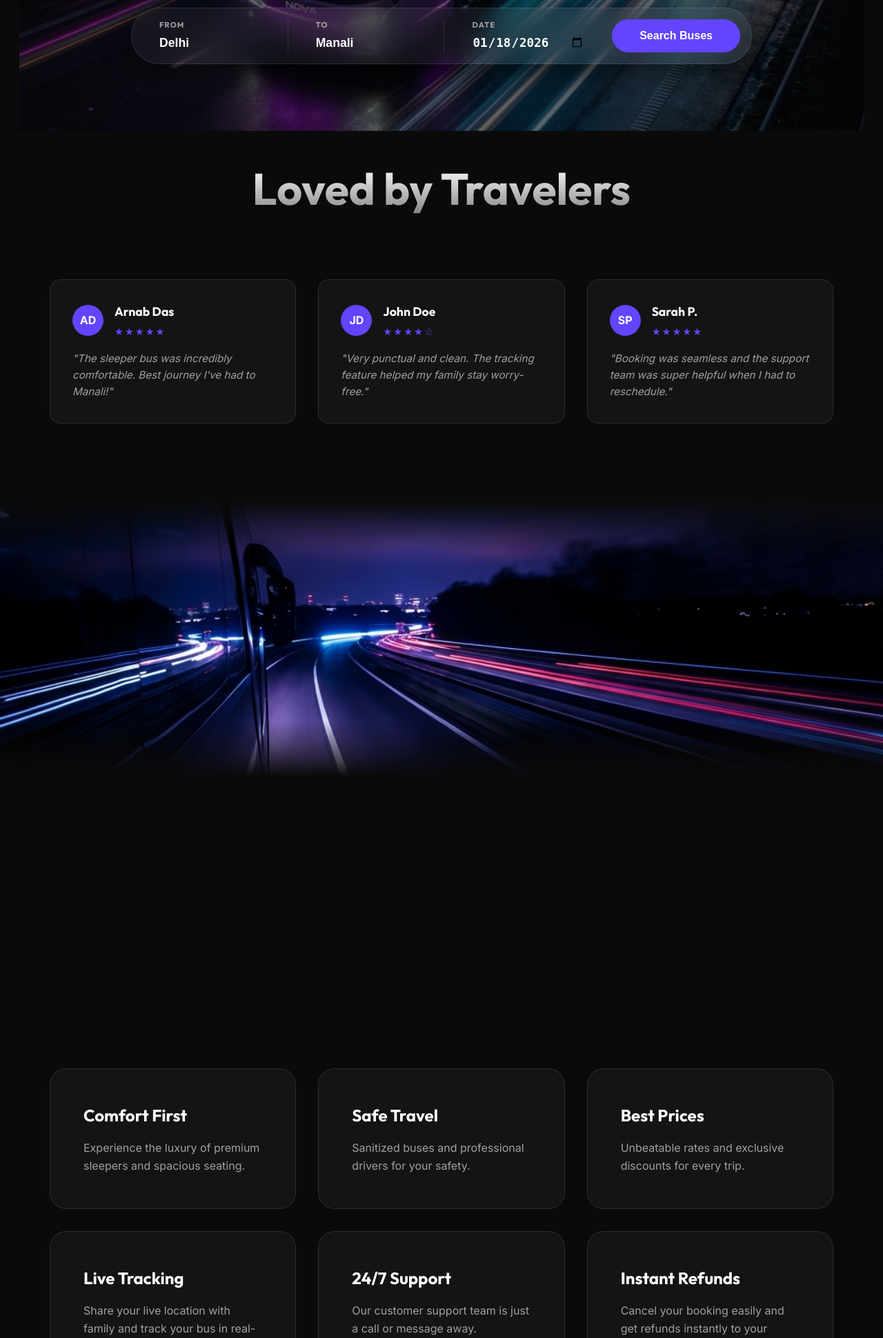
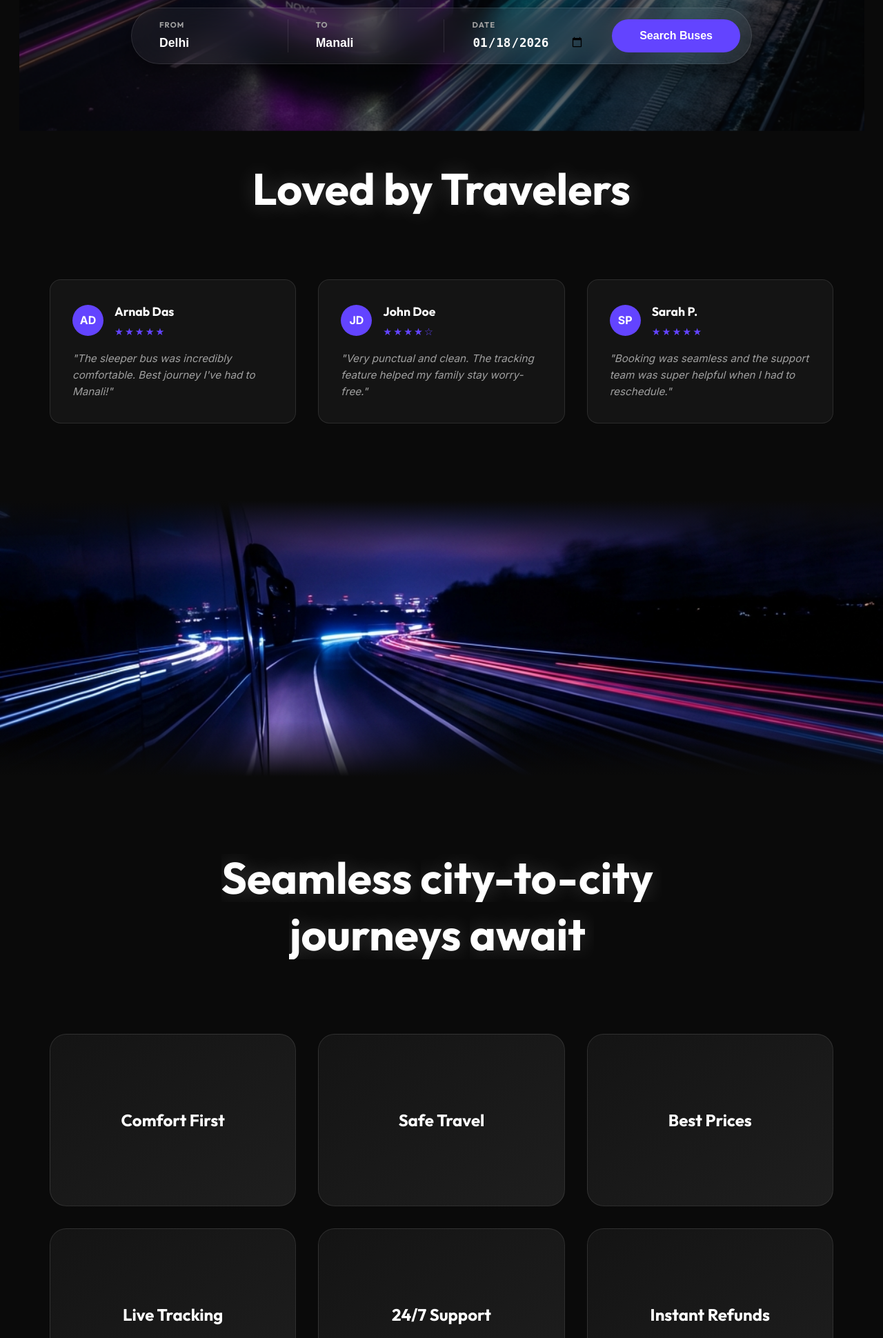
Before and after one commit to Arnab-Das41766/AutoBusBook, a Flask app: page / in a window 1280 px wide. Shown: the part 593-2533 px from the top of the page at 69% size. Run offline with Flask 3, Linux system fonts and the light colour scheme; data comes from the database, SQL or seed files in the repository; both versions use the stored data as it was after the commit; some libraries are stand-ins or nearby versions.

Commit message:
bug solved

```diff
--- a/static/script.js
+++ b/static/script.js
@@ -109,7 +109,8 @@ function initAnimations() {
         });
     }
 
-    // 3. Staggered Feature Cards
+    // 3. Staggered Feature Cards - DISABLED (CSS handles hover effects now, and this was causing visibility issues)
+    /*
     gsap.from('.feature-card', {
         scrollTrigger: {
             trigger: '.feature-grid',
@@ -121,6 +122,7 @@ function initAnimations() {
         stagger: 0.2,
         ease: "back.out(1.7)"
     });
+    */
 
     // 4. Parallax Effect
     gsap.to('.parallax-bg', {
@@ -173,6 +175,8 @@ async function searchBuses(e) {
     if (!resultsDiv) return;
 
     resultsDiv.innerHTML = '<div class="loader" style="color:white; text-align:center;">Searching best buses for you...</div>';
+    // Use the menu class for the results container
+    resultsDiv.className = '';
 
     // Scroll to results
     gsap.to(window, { duration: 1, scrollTo: "#results-area" });
@@ -182,6 +186,7 @@ async function searchBuses(e) {
         const buses = await res.json();
 
         resultsDiv.innerHTML = '';
+        resultsDiv.className = ''; // Clear any specific menu classes
 
         if (buses.length === 0) {
             resultsDiv.innerHTML = '<div class="no-results" style="color:white; text-align:center; padding:2rem;">No buses found for this route/date completely.</div>';
--- a/static/style.css
+++ b/static/style.css
@@ -360,9 +360,8 @@ a {
     line-height: 1.1;
     max-width: 800px;
     margin: 0 auto;
-    background: linear-gradient(180deg, #fff, #888);
-    -webkit-background-clip: text;
-    -webkit-text-fill-color: transparent;
+    color: white;
+    text-shadow: 0 0 30px rgba(255, 255, 255, 0.2);
 }
 
 .feature-grid {
@@ -376,21 +375,76 @@ a {
     padding: 3rem;
     border-radius: var(--radius-lg);
     border: 1px solid var(--border-light);
-    transition: transform 0.4s var(--ease-out);
+    transition: all 0.4s var(--ease-out);
+    position: relative;
+    overflow: hidden;
+    display: flex;
+    flex-direction: column;
+    justify-content: center;
+    align-items: center;
+    text-align: center;
+    min-height: 250px;
+    /* Ensure uniform height for effect */
+    background: linear-gradient(145deg, rgba(20, 20, 20, 1) 0%, rgba(30, 30, 30, 1) 100%);
 }
 
 .feature-card:hover {
-    transform: translateY(-10px);
+    transform: translateY(-10px) scale(1.02);
     border-color: var(--accent-primary);
+    box-shadow: 0 10px 40px -10px rgba(99, 68, 255, 0.3);
 }
 
 .feature-card h3 {
     font-size: 1.5rem;
-    margin-bottom: 1rem;
+    margin-bottom: 0;
+    transition: transform 0.4s var(--ease-out), color 0.3s;
+    z-index: 2;
+}
+
+.feature-card:hover h3 {
+    transform: translateY(-20px);
+    color: var(--accent-primary);
 }
 
 .feature-card p {
     color: var(--text-muted);
+    opacity: 0;
+    transform: translateY(20px);
+    transition: all 0.4s var(--ease-out);
+    position: absolute;
+    /* Take out of flow to let H3 center initially */
+    bottom: 3rem;
+    padding: 0 2rem;
+    pointer-events: none;
+}
+
+.feature-card:hover p {
+    opacity: 1;
+    transform: translateY(0);
+    pointer-events: auto;
+}
+
+/* Add a glowing orb effect for "surprise" */
+.feature-card::before {
+    content: '';
+    position: absolute;
+    width: 20px;
+    height: 20px;
+    background: var(--accent-primary);
+    border-radius: 50%;
+    filter: blur(40px);
+    opacity: 0;
+    transition: opacity 0.4s;
+    top: 50%;
+    left: 50%;
+    transform: translate(-50%, -50%);
+    z-index: 1;
+}
+
+.feature-card:hover::before {
+    opacity: 0.2;
+    width: 150px;
+    height: 150px;
 }
 
 /* --- Parallax Section --- */
@@ -740,11 +794,8 @@ a {
     border-bottom: 2px dashed var(--border-light);
     padding-bottom: 1.5rem;
     margin-bottom: 1.5rem;
-    display: flex;
-    justify-content: space-between;
-    align-items: center;
-    flex-wrap: wrap;
-    gap: 1rem;
+
+    /* --- Removed Marquee Menu Styles (Reverted to standard bus cards) --- */
 }
 
 .ticket-header h2 {
```
Also changed, not shown: autobus.db.
